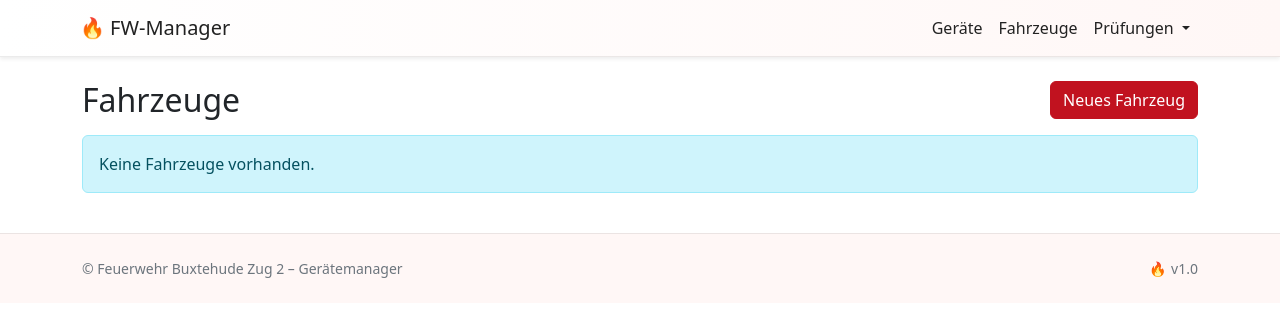
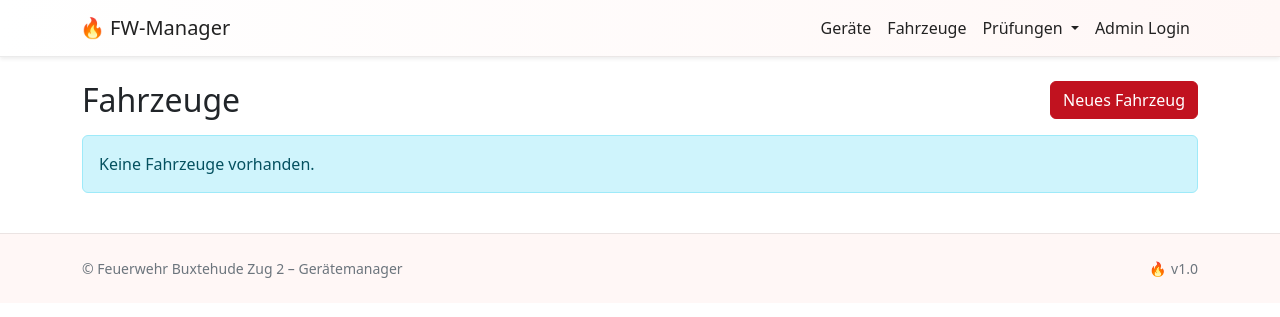
Before and after one commit to oOmanniOo/fw-geraetemanager, a Django app: page /fahrzeuge/ in a window 1280 px wide. Shown: the top 317 px of the page. Run offline with Django 5.2, Linux system fonts and the light colour scheme; data that the repository does not hold is empty.

Commit message:
adminlink in der base.html hinzugefügt

```diff
--- a/fwmanager/urls.py
+++ b/fwmanager/urls.py
@@ -1,6 +1,7 @@
 from django.contrib import admin
 from django.urls import path, include
 from geraete.views import GeraetListView
+
 
 urlpatterns = [
     path('admin/', admin.site.urls),
--- a/templates/base.html
+++ b/templates/base.html
@@ -37,6 +37,8 @@
                         <li><a class="dropdown-item" href="{% url 'pruefungen:feueron' %}">FeuerON</a></li>
                     </ul>
                     </li>
+
+                    <a class="nav-link" href="{% url  'admin:index' %}">Admin Login</a>
                 </div>
                 </div>
             </div>
```
